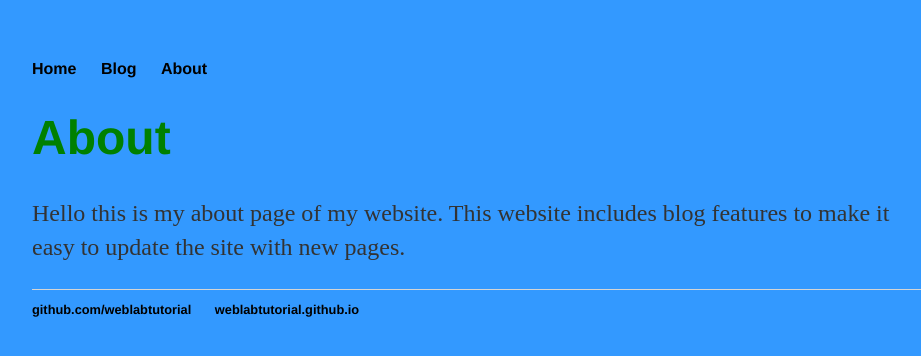
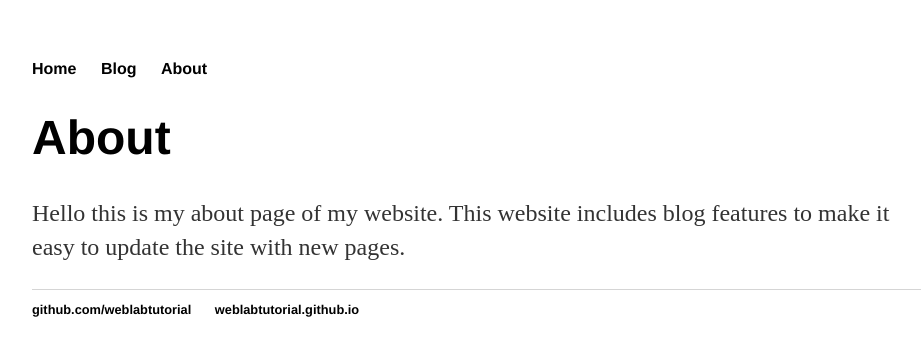
Before and after one commit to OwMck/OwMck.github.io, a Jekyll site: the page built from about/index.html, in a window 1280 px wide. Shown: the top 356 px of the page, without its empty margins (160-1081 px from the left). Built offline with Jekyll 4.4.1, drawn with Linux system fonts in a browser that asks for light colours.

Commit message:
Update main.css

```diff
--- a/css/main.css
+++ b/css/main.css
@@ -1,9 +1,9 @@
 body {
-  margin: 60px auto;width: 70%;background-color:#3399ff;
+  margin: 60px auto;width: 70%;background-color:white;
 }
 
 h1{
-  font-size: 3em;font-family:'Helvetica', 'Arial', 'Sans-Serif';color: green;
+  font-size: 3em;font-family:'Helvetica', 'Arial', 'Sans-Serif';color: black;
 }
 
 .homeH{
```
